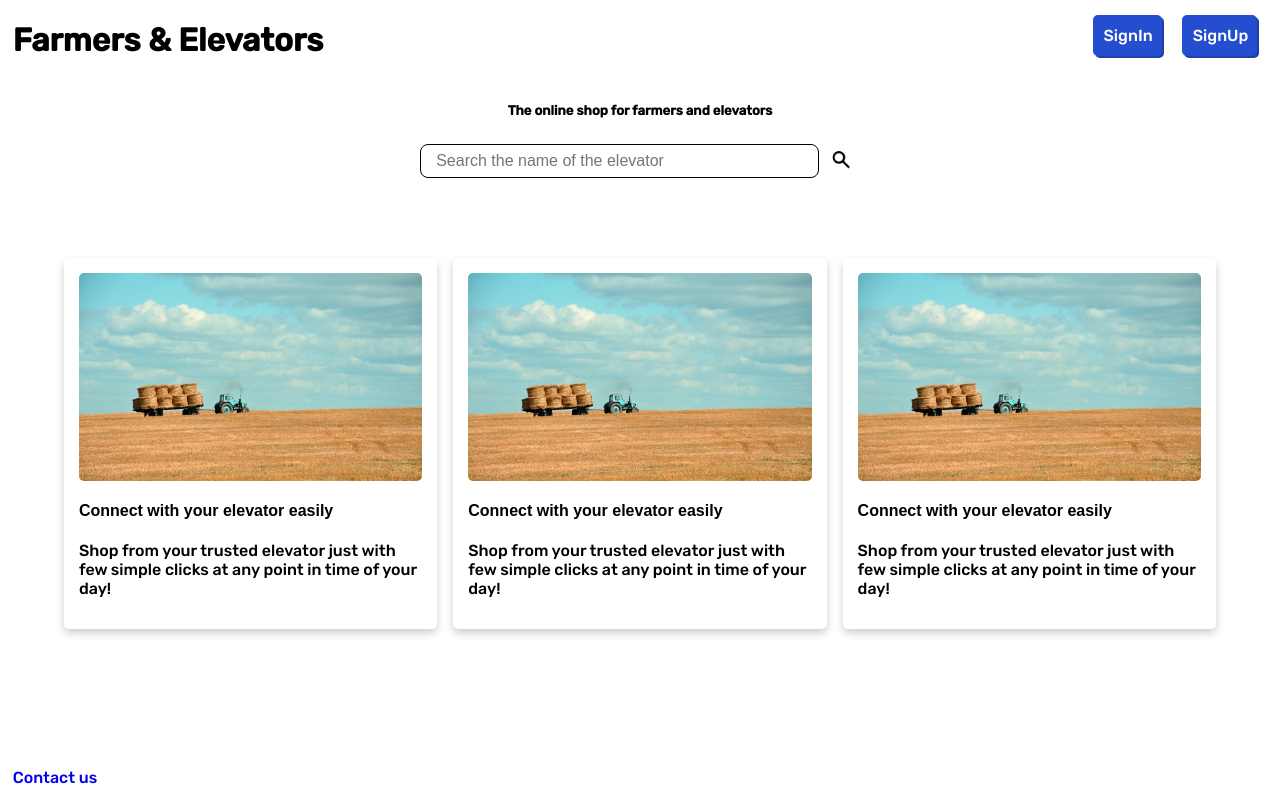
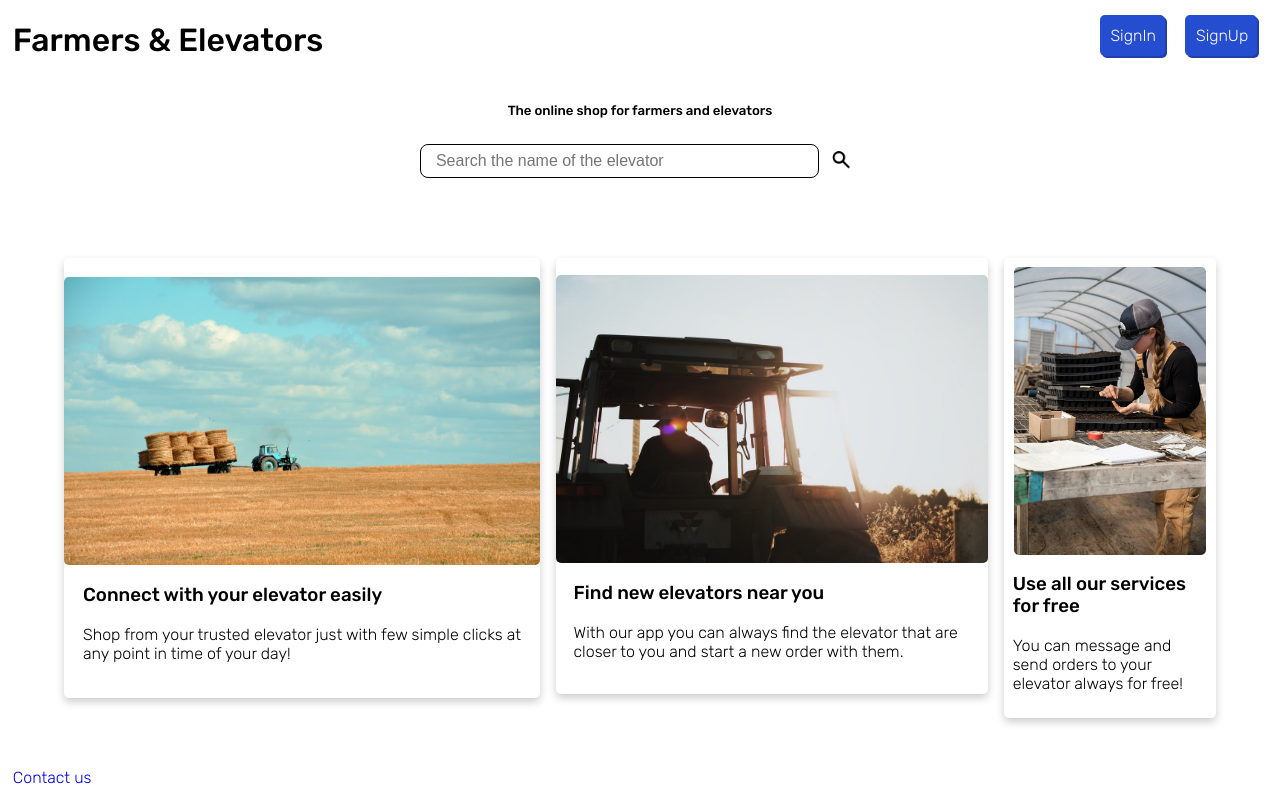
Before and after one commit to lukfd/farmerselevator, a Flask app: page / in a window 1280 px wide. Run offline with Flask 2, Linux system fonts and the light colour scheme.

Commit message:
organazing static folders, fixed css links of other pages and moved signup css into index.css

```diff
--- a/app.py
+++ b/app.py
@@ -1,8 +1,7 @@
 
 # IMPORTs
 import os
-from flask import Flask, render_template, url_for, redirect, request, escape, send_from_directory
-from flask import session
+from flask import Flask, render_template, url_for, redirect, request, escape, send_from_directory, session
 import bcrypt
 
 import sqlite3 as lite
@@ -31,7 +30,7 @@ def signin():
     if 'username' in session:
         closeSession()
     return '''
-    <link rel= "stylesheet" type= "text/css" href= "{escape(url_for('static', filename='main.css'))}">
+    <link rel="stylesheet" type="text/css" href="/static/css/main.css">
     <h1>Farmers & Elevators</h1>
 	<form action="/signin-form" method="post">
 		<label>Username:</label>
@@ -48,7 +47,7 @@ def signin():
 @app.route('/signup')
 def signup():
     return '''
-    <link rel= "stylesheet" type= "text/css" href= "{{ url_for('static', filename='main.css') }}">
+    <link rel="stylesheet" type="text/css" href="/static/css/main.css">
     <h1>Farmers & Elevators</h1>
 	<form action="/signup-form" method="post">
 		<label>Email:</label>
@@ -100,11 +99,11 @@ def signin_form():
             # create new session
             session['username'] = username
             session['user_id'] = result[1]
-            # redirect to main page
+            # redirect to css/main page
             return redirect("/home", code=302)
     # failed to login
     return '''
-        <link rel= "stylesheet" type= "text/css" href= "{{ url_for('static', filename='main.css') }}">
+        <link rel="stylesheet" type="text/css" href="/static/css/main.css">
         <h1>Farmers & Elevators</h1>
         <h3>Login Failed, try again</h3>
         <form action="/signin-form" method="post">
@@ -516,7 +515,7 @@ def buy(product_id, elevator_id):
                 price=result[5], description=result[6])
     # not signed in or not a Farmer account
     return """
-    <link rel= "stylesheet" type= "text/css" href= "{{ url_for('static', filename='main.css') }}">
+    <link rel="stylesheet" type="text/css" href="/static/css/main.css">
     <h1>Farmers & Elevators</h1>
     <h3>To order any product you need to have a farmer account</h3>
     <a href="/signin">Sign In</a>
@@ -540,7 +539,7 @@ def submit_order(product_id, elevator_id, farmer_id):
             # return message
             if result == True:
                 return """
-                <link rel= "stylesheet" type= "text/css" href= "{{ url_for('static', filename='main.css') }}">
+                <link rel="stylesheet" type="text/css" href="/static/css/main.css">
                 <title>Order Sent!</title>
                 <nav>
                     <a href="/home">home</a> |
@@ -553,7 +552,7 @@ def submit_order(product_id, elevator_id, farmer_id):
                 return "Error: the new order could not been send at this time"
     # not signed in or not a Farmer account
     return """
-    <link rel= "stylesheet" type= "text/css" href= "{{ url_for('static', filename='main.css') }}">
+    <link rel="stylesheet" type="text/css" href="/static/css/main.css">
     <h1>Farmers & Elevators</h1>
     <h3>To order any product you need to have a farmer account</h3>
     <a href="/signin">Sign In</a>
@@ -569,7 +568,7 @@ def mark_completed():
         return markAsComplete(product_id, elevator_id, order_id)
     else:
         return """
-            <link rel= "stylesheet" type= "text/css" href= "{{ url_for('static', filename='main.css') }}">
+            <link rel="stylesheet" type="text/css" href="/static/css/main.css">
             you have to be logged in
             """
 
@@ -823,7 +822,7 @@ def substituteWithOlderValues(toUpdate, olderValues):
 def page_not_found(e):
     # note that we set the 404 status explicitly
     return """
-    <link rel= "stylesheet" type= "text/css" href= "{{ url_for('static', filename='main.css') }}">
+    <link rel="stylesheet" type="text/css" href="/static/css/main.css">
     <h1>Page not found...</h1>
     <nav>
         <a href="/home" type="button">Home</a>
--- a/static/main.css
+++ b/static/css/index.css
@@ -1,15 +1,148 @@
-@import url('https://fonts.googleapis.com/css2?family=Rubik:wght@300;500&display=swap');
+/* GENERAL */
+
+body { min-height: 100vh; }
+
+.center-text {
+    text-align: center;
+}
+
+/* HEADER */
+
+.header {
+    padding-left: 1%;
+    padding-right: 1%;
+}
+
+ul {
+    list-style-type: none;
+    margin: 0;
+    padding: 0;
+    overflow: hidden;
+}
+
+li {
+    float: left;
+}
+
+li a {
+    display: block;
+    text-align: center;
+    padding: 2%;
+    text-decoration: none;
+}
+
+.right {
+    float: right;
+    overflow: hidden;
+}
+
+.button a {
+    color: white;
+}
+
+/* SEARCH BAR */
+
+.search-area {
+    padding: 10% auto auto 0;
+}
+
+.search-bar {
+    font: Arial;
+    height: 34px;
+    width: 399px;
+    padding-left : 15px;
+    padding-right: 10px;
+    font-size: 16px;
+    border-radius: 8px;
+    border: 0.5px solid;
+}
+
+.button {
+    background-color: #254dcf;
+    border-radius: 5px;
+    margin: 15px 10px;
+    padding: 10px;
+    box-shadow: 2px 2px 0 0 #1f40ac;
+}
+
+.button:hover {
+    background-color: #385cd1;
+    border-radius: 5px;
+    margin: 15px 10px;
+    padding: 10px;
+    box-shadow: 2px 2px 0 0 #2a48ac;
+}
+
+.btn {
+    background-color: white;
+    border-radius: 4px;
+    border: none;
+    outline: none;
+    cursor: pointer;
+    top: 6.6px;
+    position: relative;
+}
+
+.btnImg {
+    width: 25px;
+    height: 25px;
+}
+
+/* CARDS */
+
+.cards {
+    display: flex;
+    justify-content: center;
+    gap: 1rem;
+    padding: 5%;
+}
+
+.cards ul {
+    list-style-type: none;
+    margin: 0;
+    padding: 0;
+    overflow: hidden;
+}
+
+li {
+    list-style: none;
+}
+
+.card {
+    box-shadow: 0 4px 8px 0 rgba(0,0,0,0.2);
+    transition: 0.3s;
+    border-radius: 5px;
+    display: flex;
+    flex-direction: column;
+    justify-content: space-between;
+    align-items: center;
+    text-align: center;
+    padding: 4%;
+}
+
+.card img {
+    /*width: 100%;*/
+    height: 18rem;
+    object-fit: cover;
+    border-radius: 5px 5px 5px 5px;
+}
+
+.card:hover {
+    box-shadow: 0 8px 16px 0 rgba(0,0,0,0.2);
+}
+
+h4 {
+    font-family: sans-serif;
+}
+
+.container {
+    text-align: left;
+}
+
+/* SIGN-UP */
 
 :root {
     --primary-blue: #472c93;
-}
-
-body {
-    margin: 0;
-}
-
-body, h1, h2, h3, h4, h5, h6, p {
-    font-family: 'Rubik', sans-serif;
 }
 
 * {box-sizing: border-box}
@@ -30,7 +163,6 @@ body, h1, h2, h3, h4, h5, h6, p {
   outline: none;
 }
 
-
 #modal-btn {
   background-color: #254dcf;
   color: white;
@@ -47,7 +179,6 @@ body, h1, h2, h3, h4, h5, h6, p {
   opacity:1;
 }
 
-
 .cancelbtn {
   padding: 14px 20px;
   background-color: #f44336;
@@ -55,7 +186,6 @@ body, h1, h2, h3, h4, h5, h6, p {
   color: white;
   cursor: pointer;
 }
-
 
 .cancelbtn {
   float: left;
@@ -149,3 +279,15 @@ hr {
     line-height: 10px;
   }
 }
+
+/* FOOTER */
+
+footer {
+    position: absolute;
+    bottom: 0;
+    padding: 1%;
+}
+
+footer a {
+    text-decoration: none;
+}
--- /dev/null
+++ b/static/css/main.css
@@ -0,0 +1,15 @@
+@import url('https://fonts.googleapis.com/css2?family=Rubik:wght@300;500&display=swap');
+
+body {
+    margin: 0;
+}
+
+body, p {
+  font-family: 'Rubik', sans-serif;
+  font-weight: 300;
+}
+
+h1, h2, h3, h4, h5, h6 {
+    font-family: 'Rubik', sans-serif;
+    font-weight: 500;
+}
--- a/static/index.css
+++ /dev/null
@@ -1,150 +0,0 @@
-/* GENERAL */
-
-body { min-height: 100vh; }
-
-.center-text {
-    text-align: center;
-}
-
-/* HEADER */
-
-.header {
-    padding-left: 1%;
-    padding-right: 1%;
-}
-
-ul {
-    list-style-type: none;
-    margin: 0;
-    padding: 0;
-    overflow: hidden;
-}
-
-li {
-    float: left;
-}
-
-li a {
-    display: block;
-    text-align: center;
-    padding: 2%;
-    text-decoration: none;
-}
-
-.right {
-    float: right;
-    overflow: hidden;
-}
-
-.button a {
-    color: white;
-}
-
-/* SEARCH BAR */
-
-.search-area {
-    padding: 10% auto auto 0;
-}
-
-.search-bar {
-    font: Arial;
-    height: 34px;
-    width: 399px;
-    padding-left : 15px;
-    padding-right: 10px;
-    font-size: 16px;
-    border-radius: 8px;
-    border: 0.5px solid;
-}
-
-.button {
-    background-color: #254dcf;
-    border-radius: 5px;
-    margin: 15px 10px;
-    padding: 10px;
-    box-shadow: 2px 2px 0 0 #1f40ac;
-}
-
-.button:hover {
-    background-color: #385cd1;
-    border-radius: 5px;
-    margin: 15px 10px;
-    padding: 10px;
-    box-shadow: 2px 2px 0 0 #2a48ac;
-}
-
-.btn {
-    background-color: white;
-    border-radius: 4px;
-    border: none;
-    outline: none;
-    cursor: pointer;
-    top: 6.6px;
-    position: relative;
-}
-
-.btnImg {
-    width: 25px;
-    height: 25px;
-}
-
-/* CARDS */
-
-.cards {
-    display: flex;
-    justify-content: center;
-    gap: 1rem;
-    padding: 5%;
-}
-
-.cards ul {
-    list-style-type: none;
-    margin: 0;
-    padding: 0;
-    overflow: hidden;
-}
-
-li {
-    list-style: none;
-}
-
-.card {
-    box-shadow: 0 4px 8px 0 rgba(0,0,0,0.2);
-    transition: 0.3s;
-    border-radius: 5px;
-    display: flex;
-    flex-direction: column;
-    justify-content: space-between;
-    align-items: center;
-    text-align: center;
-    padding: 4%;
-}
-
-.card img {
-    width: 100%;
-    border-radius: 5px 5px 5px 5px;
-}
-
-.card:hover {
-    box-shadow: 0 8px 16px 0 rgba(0,0,0,0.2);
-}
-
-h4 {
-    font-family: sans-serif;
-}
-
-.container {
-    text-align: left;
-}
-
-/* FOOTER */
-
-footer {
-    position: absolute;
-    bottom: 0;
-    padding: 1%;
-}
-
-footer a {
-    text-decoration: none;
-}
--- /dev/null
+++ b/static/js/index.js
@@ -0,0 +1,3 @@
+// js
+
+console.log("Hello")
--- a/templates/index.html
+++ b/templates/index.html
@@ -2,8 +2,9 @@
   <head>
     <title>Farmers & Elevators</title>
     <!-- CDNs -->
-    <link rel= "stylesheet" type= "text/css" href= "{{ url_for('static', filename='main.css') }}">
-    <link rel= "stylesheet" type= "text/css" href= "{{ url_for('static', filename='index.css') }}">
+    <link rel= "stylesheet" type= "text/css" href= "{{ url_for('static', filename='/css/main.css') }}">
+    <link rel= "stylesheet" type= "text/css" href= "{{ url_for('static', filename='/css/index.css') }}">
+    <script src="{{url_for('static', filename='/js/index.js')}}"></script>
   </head>
   <body>
 
@@ -68,26 +69,26 @@
         <div class="card">
           <img src="/static/images/card-1.jpg">
           <div class="container">
-            <h4>Connect with your elevator easily</h4>
+            <h3>Connect with your elevator easily</h3>
             <p>Shop from your trusted elevator just with few simple clicks at any point in time of your day!</p>
           </div>
         </div>
       </li>
       <li>
         <div class="card">
-          <img src="/static/images/card-1.jpg">
+          <img src="/static/images/card-2.jpg">
           <div class="container">
-            <h4>Connect with your elevator easily</h4>
-            <p>Shop from your trusted elevator just with few simple clicks at any point in time of your day!</p>
+            <h3>Find new elevators near you</h3>
+            <p>With our app you can always find the elevator that are closer to you and start a new order with them.</p>
           </div>
         </div>
       </li>
       <li>
         <div class="card">
-          <img src="/static/images/card-1.jpg">
+          <img src="/static/images/card-3.jpg">
           <div class="container">
-            <h4>Connect with your elevator easily</h4>
-            <p>Shop from your trusted elevator just with few simple clicks at any point in time of your day!</p>
+            <h3>Use all our services for free</h3>
+            <p>You can message and send orders to your elevator always for free!</p>
           </div>
         </div>
       </li>
```
Also changed, not shown: static/images/card-2.jpg (added), static/images/card-3.jpg (added).
